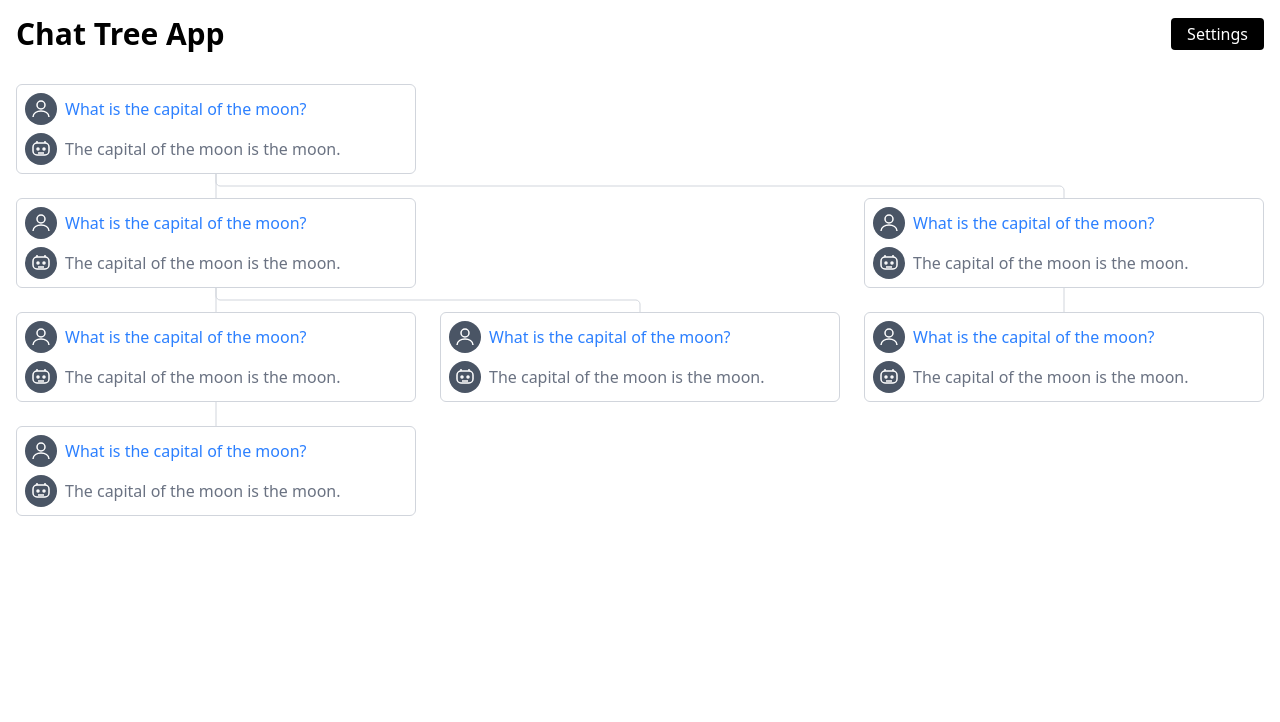
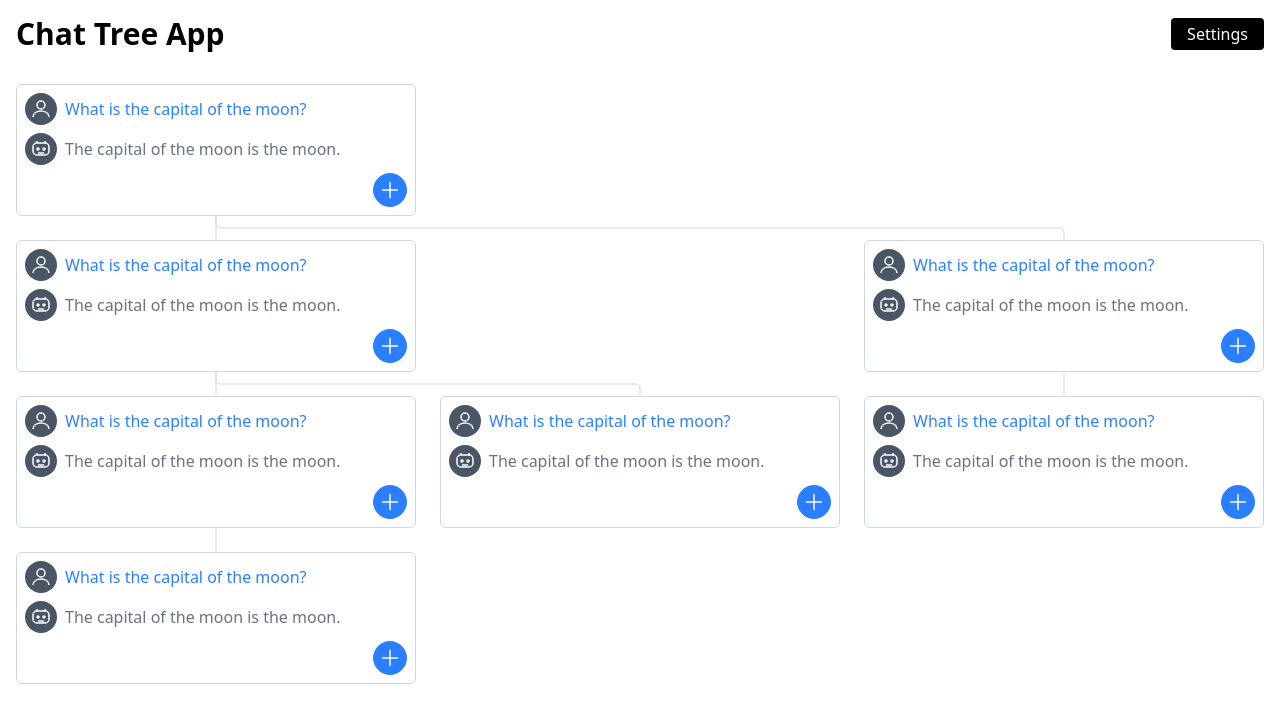
Before and after one commit to Utsav-Ladani/Chat-Tree, a React (Vite) app: page / in a window 1280 px wide. Shown: the top 722 px of the page. Built offline with nearby package versions, Linux system fonts and the light colour scheme.

Commit message:
Add a button to create new child node

```diff
--- a/src/components/Chat.jsx
+++ b/src/components/Chat.jsx
@@ -1,3 +1,4 @@
+import PlusIcon from "../icons/PlusIcon";
 import User from "./User";
 
 export default function Chat({ chat, ref }) {
@@ -11,6 +12,14 @@ export default function Chat({ chat, ref }) {
                 <User name={'assistant'} />
                 <p className="text-gray-500 mt-1">{chat.assistant.content}</p>
             </div>
+            <button
+                className="self-end text-white bg-blue-500 rounded-full p-1 hover:text-blue-600 hover:bg-white border border-blue-500"
+                onClick={() => {
+                    console.log('clicked');
+                }}
+            >
+                <PlusIcon />
+            </button>
         </div>
     );
 }
--- /dev/null
+++ b/src/icons/PlusIcon.jsx
@@ -0,0 +1,7 @@
+export default function PlusIcon() {
+    return (
+        <svg xmlns="http://www.w3.org/2000/svg" fill="none" viewBox="0 0 24 24" strokeWidth={1.5} stroke="currentColor" className="w-6 h-6">
+            <path strokeLinecap="round" strokeLinejoin="round" d="M12 4.5v15m7.5-7.5h-15" />
+        </svg>
+    );
+}
```
